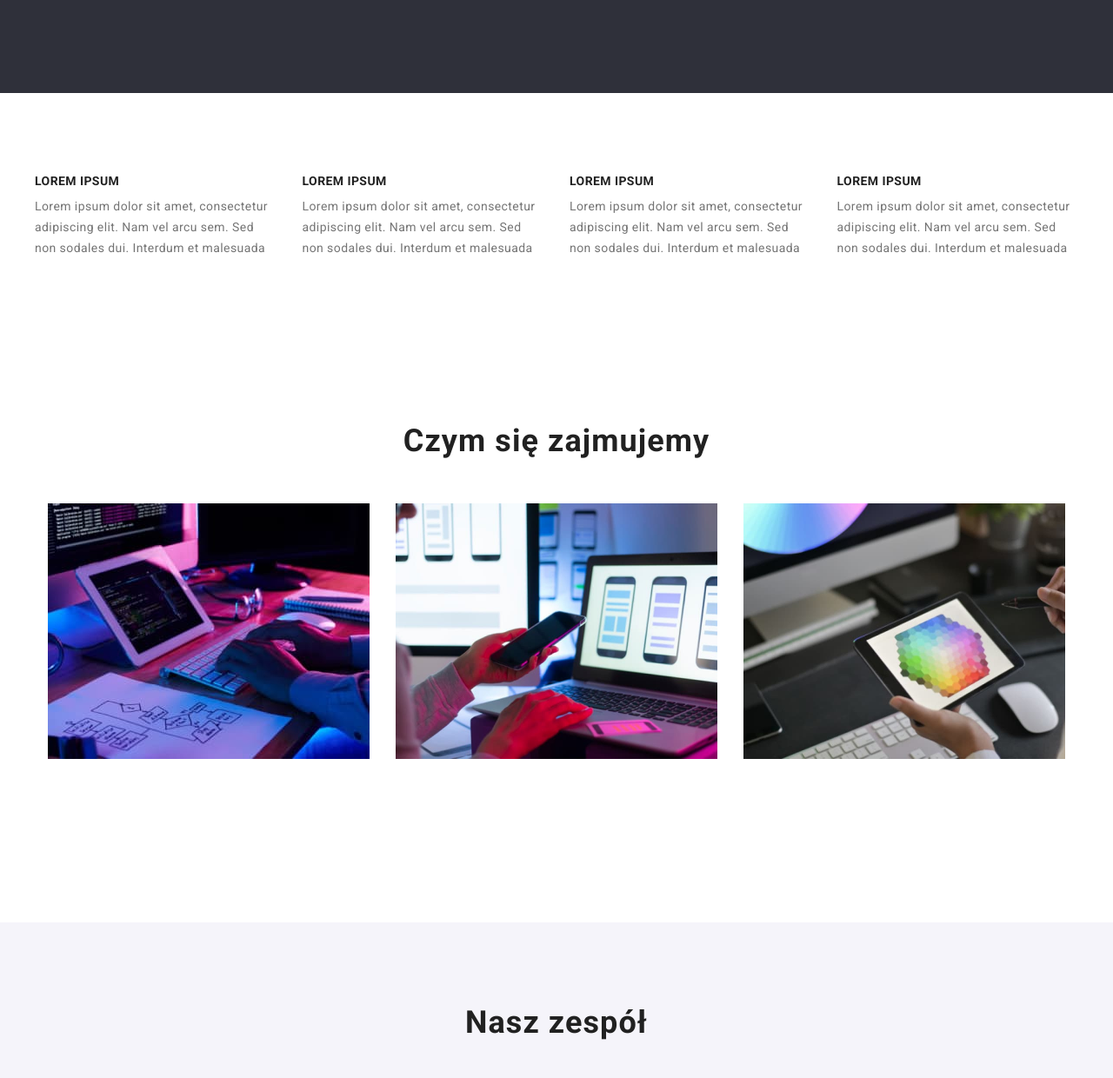
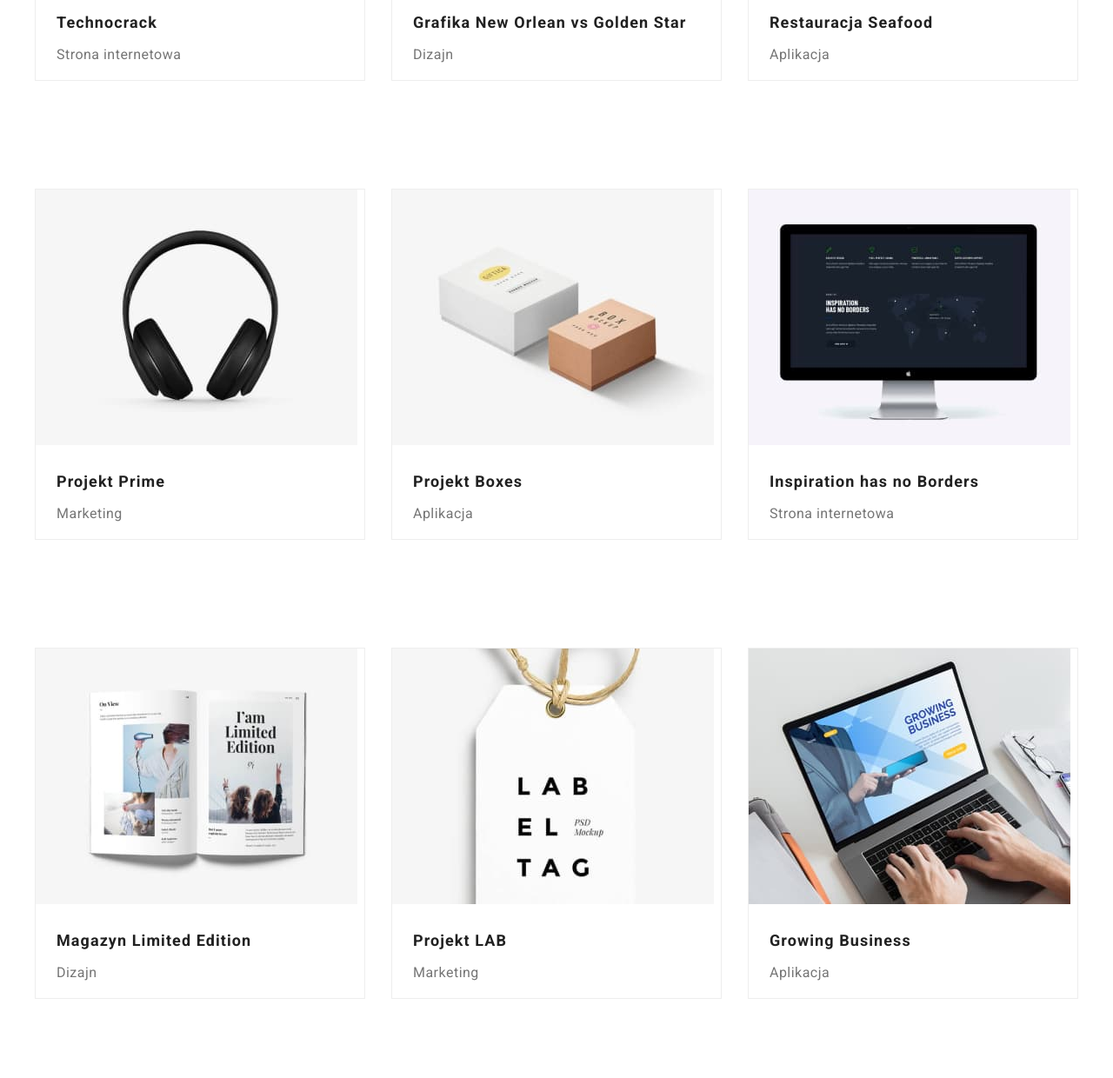
Before and after one commit to Papajatko/goit-markup-hw-03, a plain HTML site: page index.html in a window 1280 px wide. Shown: the part 573-1813 px from the top of the page at 87% size. Drawn offline with nearby package versions, Linux system fonts and the light colour scheme.

Commit message:
Update index.html

```diff
--- a/index.html
+++ b/index.html
@@ -4,10 +4,6 @@
     <meta charset="utf-8" />
     <meta name="description" content="" />
     <title>Studio</title>
-    <link
-      rel="stylesheet"
-      href="node_modules/modern-normalize/modern-normalize.css"
-    />
     <link rel="stylesheet" href="./css/styles.css" />
     <link rel="preconnect" href="https://fonts.googleapis.com" />
     <link rel="preconnect" href="https://fonts.gstatic.com" crossorigin />
@@ -22,7 +18,7 @@
         <a class="logo-web" href="index.html"
           >Web<span class="logo-studio">Studio</span></a
         >
-        <nav>
+        <nav class="nav">
           <ul class="first-list">
             <li class="bookmarks-set">
               <a class="web-bookmarks" href="">Agencja </a>
@@ -48,134 +44,151 @@
       </div>
     </header>
     <main>
-      <section class="background">
-        <div class="container">
-          <h1 class="effective">EFEKTYWNE ROZWIĄZANIE DLA WASZEGO BIZNESU</h1>
-          <button class="main-button" type="button">Zamów usługę</button>
-        </div>
-      </section>
-      <section class="lorem-section">
-        <div class="container">
-          <ul class="list-lorem">
-            <li class="smaller-lorem">
-              <h3 class="lorem">LOREM IPSUM</h3>
-              <p>
-                Lorem ipsum dolor sit amet, consectetur adipiscing elit. Nam vel
-                arcu sem. Sed non sodales dui. Interdum et malesuada
-              </p>
-            </li>
-            <li class="smaller-lorem">
-              <h3 class="lorem">LOREM IPSUM</h3>
-              <p>
-                Lorem ipsum dolor sit amet, consectetur adipiscing elit. Nam vel
-                arcu sem. Sed non sodales dui. Interdum et malesuada
-              </p>
-            </li>
-            <li class="smaller-lorem">
-              <h3 class="lorem">LOREM IPSUM</h3>
-              <p>
-                Lorem ipsum dolor sit amet, consectetur adipiscing elit. Nam vel
-                arcu sem. Sed non sodales dui. Interdum et malesuada
-              </p>
-            </li>
-            <li class="smaller-lorem">
-              <h3 class="lorem">LOREM IPSUM</h3>
-              <p>
-                Lorem ipsum dolor sit amet, consectetur adipiscing elit. Nam vel
-                arcu sem. Sed non sodales dui. Interdum et malesuada
-              </p>
-            </li>
-          </ul>
-        </div>
+      <section>
+        <ul class="container buttons-set">
+          <li class="item-buttom">
+            <button type="button" class="button">Wszystkie</button>
+          </li>
+          <li class="item-buttom">
+            <button type="button" class="button">Strony</button>
+          </li>
+          <li class="item-buttom">
+            <button type="button" class="button">Aplikacje</button>
+          </li>
+          <li class="item-buttom">
+            <button type="button" class="button">Dizajn</button>
+          </li>
+          <li class="item-buttom">
+            <button type="button" class="button">Marketing</button>
+          </li>
+        </ul>
       </section>
       <section>
         <div class="container">
-          <h2 class="h-two">Czym się zajmujemy</h2>
-          <ul class="list-what-we-do">
-            <li class="item-what-we-do">
-              <img
-                src="images/writing_on_a_computer.jpg"
-                alt="Męskie ręce piszące kod na laptopie"
-                width="370"
-                height="294"
-              />
-            </li>
-            <li class="item-what-we-do">
-              <img
-                src="images/holding_phone.jpg"
-                alt="Kobieca dłoń w jednej ręce trzyma smartfona, druga dłoń leży na klawiaturze laptopa"
-                width="370"
-                height="294"
-              />
-            </li>
-            <li class="item-what-we-do">
-              <img
-                src="images/colors_on_a_tablet.jpg"
-                alt="Paleta barw na tablecie"
-                width="370"
-                height="294"
-              />
-            </li>
-          </ul>
-        </div>
-      </section>
-      <section class="team">
-        <div class="container">
-          <h2 class="h-two">Nasz zespół</h2>
-          <ul class="list-of-team">
-            <li class="item-of-team">
+          <ul class="images-set">
+            <li class="item">
               <figure>
                 <img
-                  src="images/john_doe.jpg"
-                  alt="uśmiechający się mężczyzna, ubrany w koszulę bordo"
-                  width="270"
-                  height="260"
+                  src="images/laptop.jpg"
+                  alt="strona internetowa o tytule 'Our people make the difference' wyświetlana na laptopie"
+                  width="370px"
+                  height="294px"
                 />
-                <figcaption>
-                  <p class="names">John Doe</p>
-                  <p class="job">Product Designer</p>
+                <figcaption class="border">
+                  <p class="picture-title">Technocrack</p>
+                  <p class="picture-subtitle">Strona internetowa</p>
                 </figcaption>
               </figure>
             </li>
-            <li class="item-of-team">
+            <li class="item">
               <figure>
                 <img
-                  src="images/blond_women.jpg"
-                  alt="uśmiechająca się kobieta w blond długich włosach"
-                  width="270"
-                  height="260"
+                  src="images/basketball.jpg"
+                  alt="dwóch mężczyzn gra w koszykówkę"
+                  width="370px"
+                  height="294px"
                 />
-                <figcaption>
-                  <p class="names">John Doe</p>
-                  <p class="job">Frontend Developer</p>
+                <figcaption class="border">
+                  <p class="picture-title">Grafika New Orlean vs Golden Star</p>
+                  <p class="picture-subtitle">Dizajn</p>
                 </figcaption>
               </figure>
             </li>
-            <li class="item-of-team">
+            <li class="item">
               <figure>
                 <img
-                  src="images/smiling_man.jpg"
-                  alt="uśmiechający się mężczyzna, ubrany w błękitną koszulę"
-                  width="270"
-                  height="260"
+                  src="images/seafood.jpg"
+                  alt="logo - napis 'The Sea Food Resuatrant' na tle ryby"
+                  width="370px"
+                  height="294px"
                 />
-                <figcaption>
-                  <p class="names">John Doe</p>
-                  <p class="job">Marketing</p>
+                <figcaption class="border">
+                  <p class="picture-title">Restauracja Seafood</p>
+                  <p class="picture-subtitle">Aplikacja</p>
                 </figcaption>
               </figure>
             </li>
-            <li class="item-of-team">
+            <li class="item">
               <figure>
                 <img
-                  src="images/man_with_black_hair.jpg"
-                  alt="uśmiechający się mężczyzna, ubrany w czarny T-shirt"
-                  width="270"
-                  height="260"
+                  src="images/headphones.jpg"
+                  alt="słuchawki bezprzewodowe"
+                  width="370px"
+                  height="294px"
                 />
-                <figcaption>
-                  <p class="names">John Doe</p>
-                  <p class="job">UI Designer</p>
+                <figcaption class="border">
+                  <p class="picture-title">Projekt Prime</p>
+                  <p class="picture-subtitle">Marketing</p>
+                </figcaption>
+              </figure>
+            </li>
+            <li class="item">
+              <figure>
+                <img
+                  src="images/boxes.jpg"
+                  alt="dwa pudełka kartonowe, białe i eco"
+                  width="370px"
+                  height="294px"
+                />
+                <figcaption class="border">
+                  <p class="picture-title">Projekt Boxes</p>
+                  <p class="picture-subtitle">Aplikacja</p>
+                </figcaption>
+              </figure>
+            </li>
+            <li class="item">
+              <figure>
+                <img
+                  src="images/no_borders.jpg"
+                  alt="strona internetowa 'Inspiration has no borders' wyświetlana na monitorze komputera"
+                  width="370px"
+                  height="294px"
+                />
+                <figcaption class="border">
+                  <p class="picture-title">Inspiration has no Borders</p>
+                  <p class="picture-subtitle">Strona internetowa</p>
+                </figcaption>
+              </figure>
+            </li>
+            <li class="item">
+              <figure>
+                <img
+                  src="images/magazine.jpg"
+                  alt="otwarty magazyn z hasłem 'I'm Limited Edition'"
+                  width="370px"
+                  height="294px"
+                />
+                <figcaption class="border">
+                  <p class="picture-title">Magazyn Limited Edition</p>
+                  <p class="picture-subtitle">Dizajn</p>
+                </figcaption>
+              </figure>
+            </li>
+            <li class="item">
+              <figure>
+                <img
+                  src="images/el_tag.jpg"
+                  alt="zawieszka z napisem 'LAB EL TAG'"
+                  width="370px"
+                  height="294px"
+                />
+                <figcaption class="border">
+                  <p class="picture-title">Projekt LAB</p>
+                  <p class="picture-subtitle">Marketing</p>
+                </figcaption>
+              </figure>
+            </li>
+            <li class="item">
+              <figure>
+                <img
+                  src="images/growing_business.jpg"
+                  alt="strona internetowa o tytule 'Growing Business' wyświetlana na laptopie, na którymś ktoś pisze"
+                  width="370px"
+                  height="294px"
+                />
+                <figcaption class="border">
+                  <p class="picture-title">Growing Business</p>
+                  <p class="picture-subtitle">Aplikacja</p>
                 </figcaption>
               </figure>
             </li>
```
